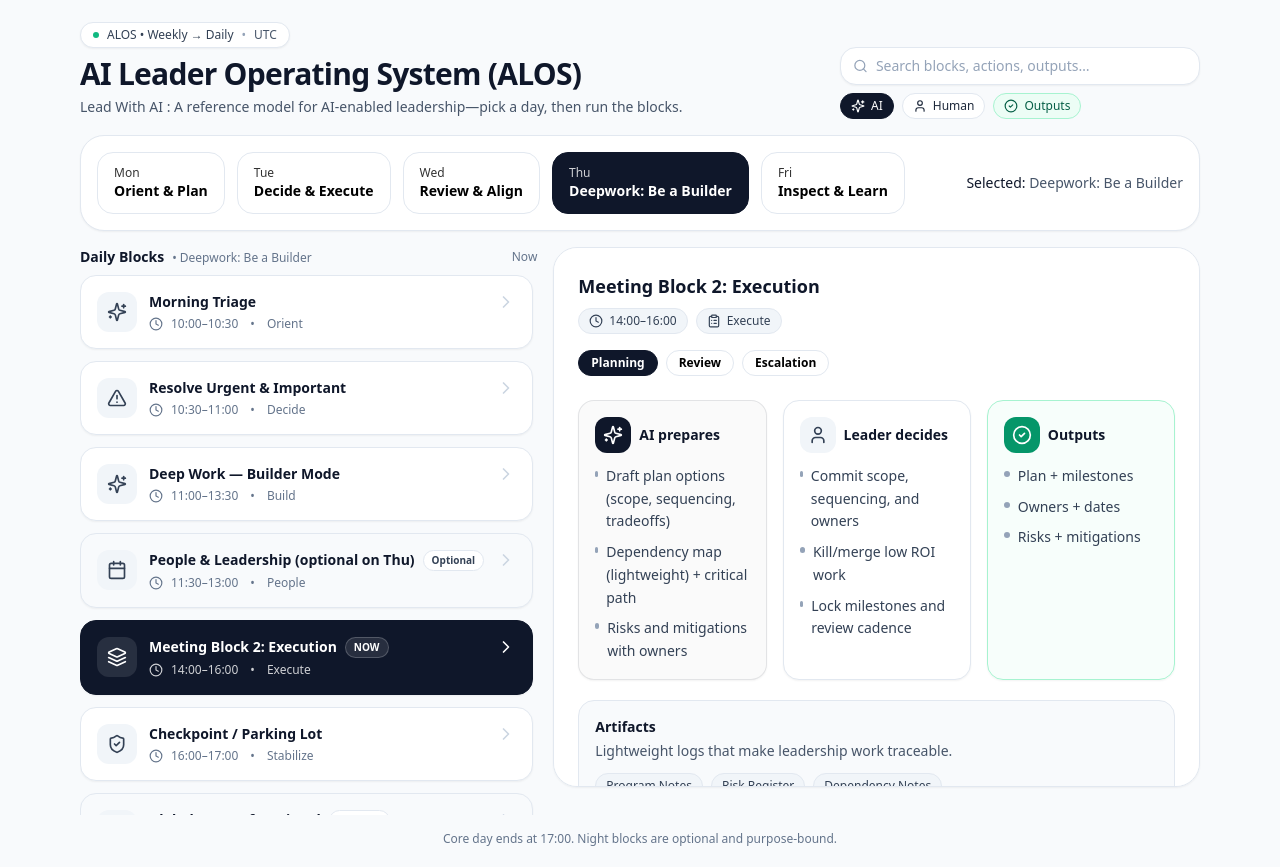
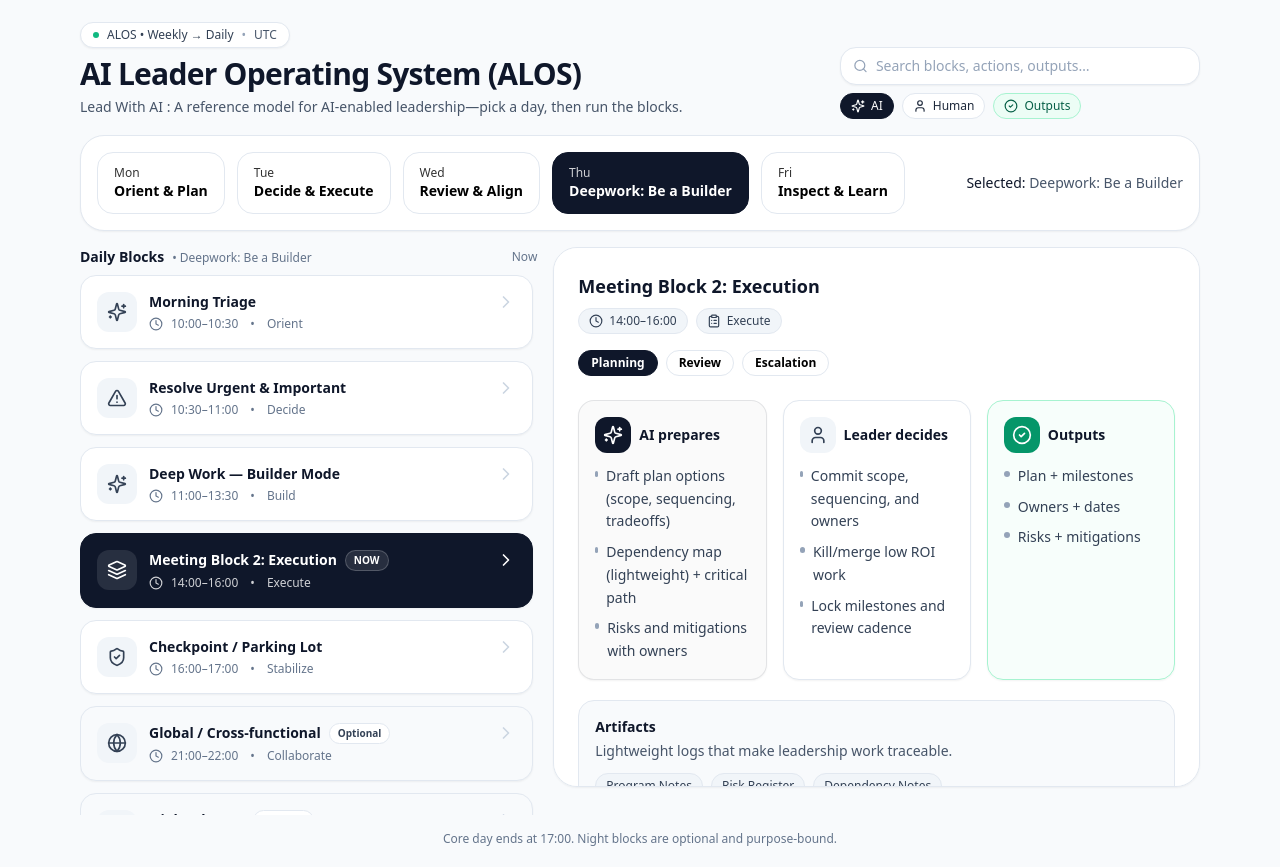
Before and after one commit to shijujk/LeaderAIOS-Weekly, a React (Vite) app: page / in a window 1280 px wide. Built offline with nearby package versions, Linux system fonts and the light colour scheme.

Commit message:
Update App.jsx

```diff
--- a/src/App.jsx
+++ b/src/App.jsx
@@ -340,11 +340,6 @@ function applyThursdayOverrides(blocks) {
 
     // People block doesn't fit in the deepwork-day core schedule; keep it optional on Thu
     if (b.id === "meetings1") {
-      out.push({
-        ...b,
-        optional: true,
-        title: "People & Leadership (optional on Thu)"
-      });
       continue;
     }
 
```
